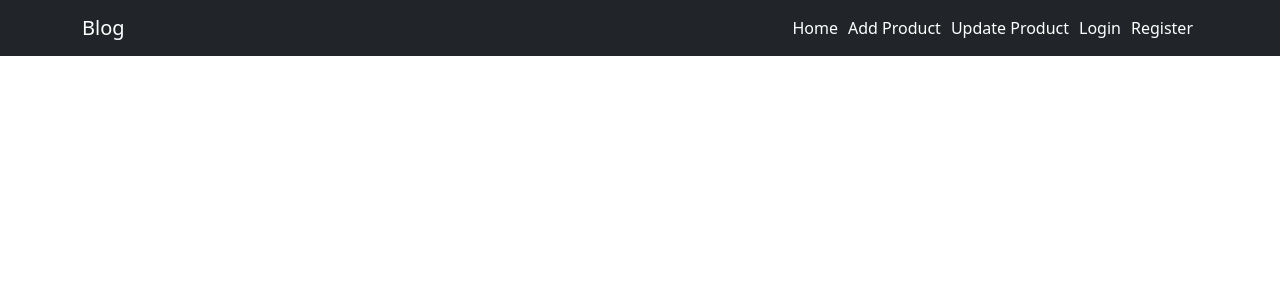
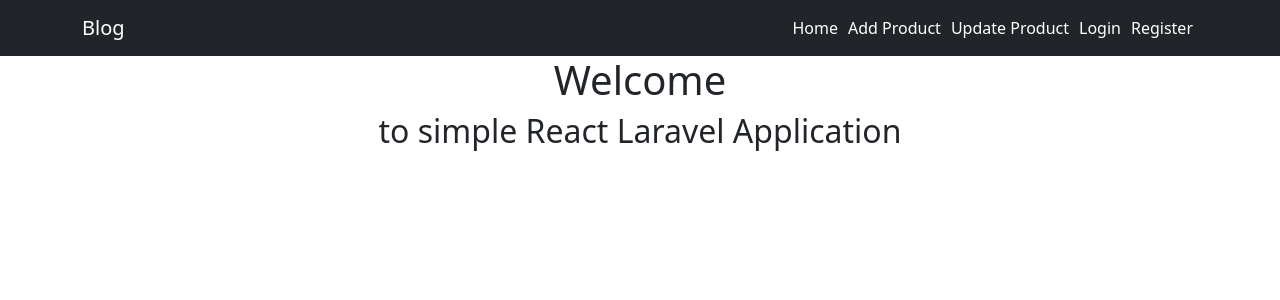
Before and after one commit to premsagar788/react, a React (Create React App) app in the folder frontend/: page / in a window 1280 px wide. Shown: the top 300 px of the page. Built offline with nearby package versions, Linux system fonts and the light colour scheme.

Commit message:
added more views

```diff
--- a/frontend/src/App.js
+++ b/frontend/src/App.js
@@ -4,6 +4,7 @@ import { Button } from 'react-bootstrap';
 import Header from './Header';
 import { render } from "react-dom";
 import {BrowserRouter,Routes, Route } from "react-router-dom";
+import Home from './Home';
 import Login from './Login';
 import Register from './Register';
 import AddProduct from './AddProduct';
@@ -15,12 +16,14 @@ function App() {
 
       <BrowserRouter>
       <Header />
+
       <Routes>
 
-
+      <Route path="/" element={<Home />} />
       <Route path="/login" element={<Login />} />
       <Route path="/register" element={<Register />} />
-      <Route path="/login" element={<Login />} />
+      <Route path="/add-product" element={<AddProduct />} />
+      <Route path="/update-product" element={<UpdateProduct />} />
 
       </Routes>
       </BrowserRouter>
--- /dev/null
+++ b/frontend/src/Home.js
@@ -0,0 +1,11 @@
+function Home()
+{
+	return (
+		<div>
+			<h1>Welcome</h1>
+      <h2>to simple React Laravel Application</h2>
+		</div>
+	)
+}
+
+export default Home
```
